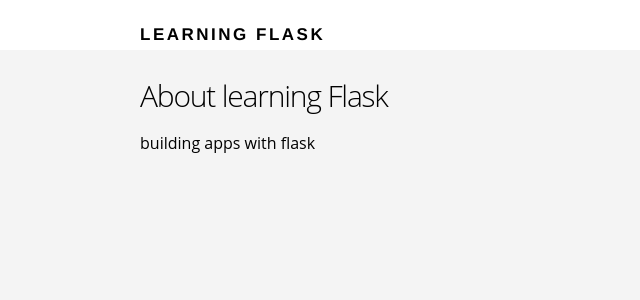
After one commit to bradt6/learning-flask, a Flask app: page /about in a window 1280 px wide. The commit adds this page. Shown: the top 300 px of the page, without its empty margins (0-640 px from the left). Run offline with Flask 2, Linux system fonts and the light colour scheme.

Commit message:
about page

```diff
--- a/routes.py
+++ b/routes.py
@@ -8,5 +8,10 @@
     return render_template("index.html")
 
 
+@app.route("/about")
+def about():
+    return render_template("about.html")
+
+
 if __name__ == "__main__":
     app.run(debug=True)
--- /dev/null
+++ b/templates/about.html
@@ -0,0 +1,11 @@
+{% extends "layout.html" %}
+
+{% block content %}
+    <main class="about-section">
+        <div class="container">
+            <h2> About learning Flask </h2>
+            <p> building apps with flask </p>
+        </div>
+    </main>
+
+{% endblock %}
--- a/templates/index.html
+++ b/templates/index.html
@@ -7,7 +7,7 @@
             <div class="section-content">
                 <h2> Discover places near you. </h2>
                 <a href="#" class="btn-primary"> Sign up </a>
-                <a href="#" class="btn-secondary"> Learn more </a>
+                <a href="{{url_for('about')}}" class="btn-secondary"> Learn more </a>
             </div>
 
             <div class="section-device">
```
Also changed, not shown: 1 other file.
